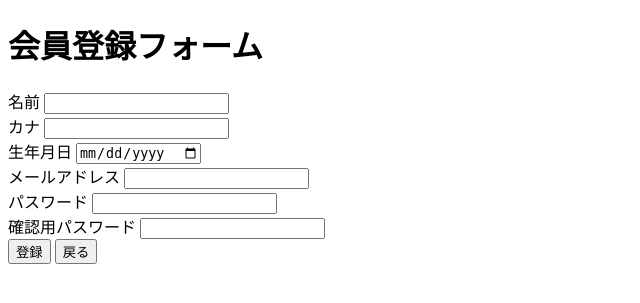
After one commit to tech-is/clean-up, a CodeIgniter app: page /database/index.php/welcome/register in a window 1280 px wide. The commit adds this page. Shown: the top 303 px of the page, without its empty margins (0-640 px from the left). Run offline with CodeIgniter, Linux system fonts and the light colour scheme.

Commit message:
会員登録画面追加

```diff
--- a/Codeigniter/application/controllers/Welcome.php
+++ b/Codeigniter/application/controllers/Welcome.php
@@ -32,4 +32,9 @@ class Welcome extends CI_Controller {
 	{
 		$this->load->view('password');
 	}
+
+	public function register()
+	{
+		$this->load->view('register');
+	}
 }
--- a/Codeigniter/application/views/password.php
+++ b/Codeigniter/application/views/password.php
@@ -11,6 +11,7 @@
     <form>
         <input type = "text" name ="name">
         <button type="submit">送信</button>
+        <button type="button" onclick="history.back()">戻る</button>
     </form>
 </body>
 </html>
--- /dev/null
+++ b/Codeigniter/application/views/register.php
@@ -0,0 +1,52 @@
+<!DOCTYPE html>
+<html lang="ja">
+<head>
+    <meta charset="UTF-8">
+    <meta http-equiv="X-UA-Compatible" content="IE=edge">
+    <meta name="viewport" content="width=device-width, initial-scale=1.0">
+    <title>会員登録</title>
+</head>
+<body>
+    <h1>会員登録フォーム</h1>
+    <form action="" nethod="post">
+        <div class="register">
+            <label>名前</label>
+            <input type="text" name="your_name">
+        </div>
+
+        <div class="register">
+            <label>カナ</label>
+            <input type="text" name="kana">
+        </div>
+
+        <div class="register">
+            <label>生年月日</label>
+            <input type="date">
+        </div>
+
+        <div class="register">
+            <label>メールアドレス</label>
+            <input type="text" name="mail">
+        </div>
+
+        <div class="register">
+            <label>パスワード</label>
+            <input type="password" name="password">
+        </div>
+
+        <div class="register">
+            <label>確認用パスワード</label>
+            <input type="password" name="password">
+        </div>
+
+        <input type="submit" value="登録">
+        <button type="button" onclick="history.back()">戻る</button>
+    </form>
+</body>
+</html>
+
+<style>
+register{
+    text-align: center;
+}
+</style>
```
Also changed, not shown: Codeigniter/application/views/login.php (+15 -6 lines).
